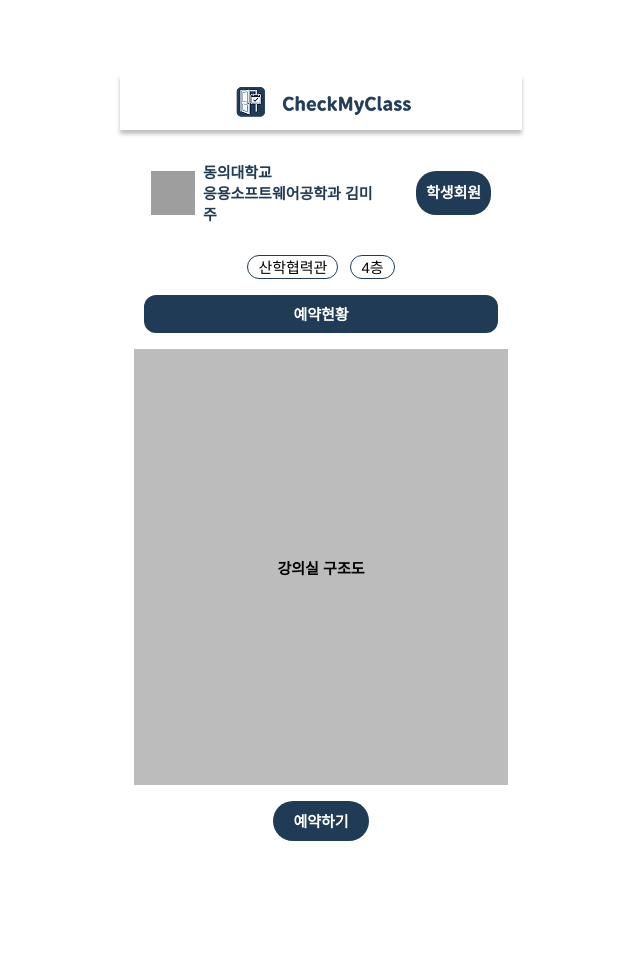
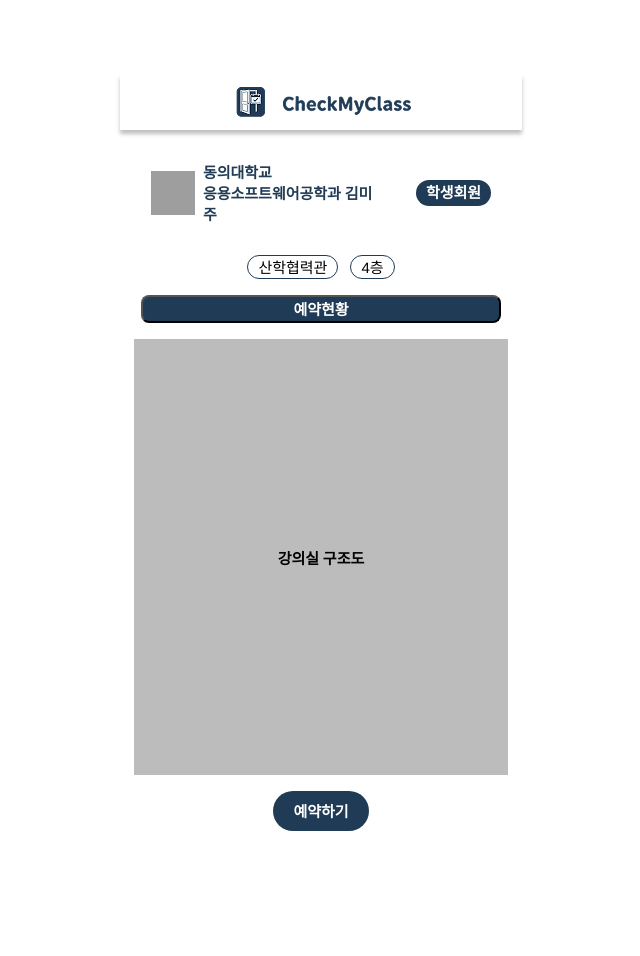
Before and after one commit to MIOsGIT/CheckMyClass, a PHP site: page /main.html in a window 1280 px wide. Shown: the whole page, without its empty margins (319-959 px from the left). Run offline with PHP 8.4, Linux system fonts and the light colour scheme; grey boxes are pictures that could not be loaded.

Commit message:
디자인 수정

```diff
--- a/main.html
+++ b/main.html
@@ -17,7 +17,7 @@
         <img class="check-my-class" src="Logo_eng.png" alt="Check My Class" />
       </header>
       <section class="profile" aria-label="사용자 프로필">
-        <div class="div"> <!--여기 동의대 로고 생겨야함-->
+        <div class="div">
           <div class="view" role="img" aria-label="프로필 이미지"></div>
           <p class="text-wrapper">동의대학교<br />응용소프트웨어공학과 김미주</p>
         </div>
@@ -33,8 +33,8 @@
           <span class="text-wrapper-3">4층</span>
         </button>
       </nav>
-      <button class="view-3" type="button" aria-label="예약현황 보기">
-        <span class="text-wrapper-4">예약현황</span>
+      <button class="div-wrapper-2" aria-label="예약현황 보기">
+        <span class="text-wrapper-2">예약현황</span>
   <link rel="stylesheet" href="globals.css" />
       </button>
     <section class="frame-3" aria-label="강의실 구조도">
--- a/style.css
+++ b/style.css
@@ -50,6 +50,14 @@
   margin-bottom: -5.00px;
 }
 
+.main .deu {
+  position: relative;
+  width: 128px;
+  height: 26px;
+  margin-top: -5.00px;
+  margin-bottom: -5.00px;
+}
+
 .main .profile {
   display: flex;
   align-items: center;
@@ -93,15 +101,28 @@
 
 .main .div-wrapper {
   display: inline-flex;
-  height: 24px;
+  height: 20px;
   align-items: center;
   justify-content: center;
   gap: 10px;
-  padding: 10px;
+  padding: 3px 10px;
   position: relative;
   flex: 0 0 auto;
   background-color: var(--main);
   border-radius: 20px;
+}
+
+.main .div-wrapper-2 {
+  display: inline-flex;
+  height: 12px;
+  align-items: center;
+  justify-content: center;
+  gap: 10px;
+  padding: 12px 150px;
+  position: relative;
+  flex: 0 0 auto;
+  background-color: var(--main);
+  border-radius: 8px;
 }
 
 .main .text-wrapper-2 {
--- a/styleguide.css
+++ b/styleguide.css
@@ -1,5 +1,5 @@
 :root {
-  --main-font-font-family: "Pretendard Variable", Helvetica;
+  --main-font-font-family: "Pretendard Variable";
   --main-font-font-weight: 700;
   --main-font-font-size: 15px;
   --main-font-letter-spacing: 0px;
```
